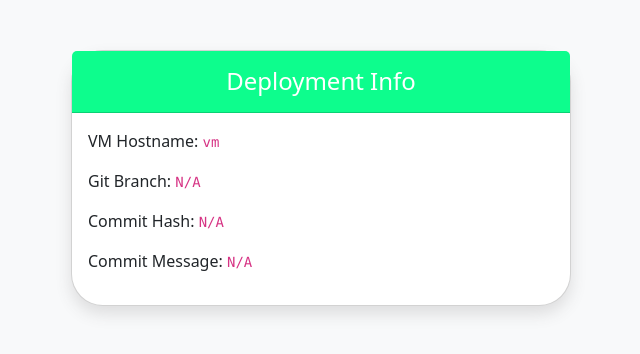
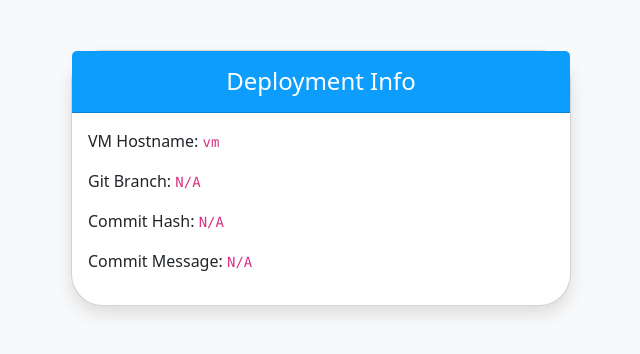
Before and after one commit to imnasim31415/vm-web-app, a Flask app: page / in a window 1280 px wide. Shown: the top 354 px of the page, without its empty margins (319-959 px from the left). Run offline with Flask 3, Linux system fonts and the light colour scheme.

Commit message:
css changed

```diff
--- a/templates/index.html
+++ b/templates/index.html
@@ -22,7 +22,7 @@
         box-shadow: 0 0.5rem 1rem rgba(75, 70, 70, 0.15);
       }
       .card-header {
-        background-color: #0dfd8d;
+        background-color: #0d9dfd;
         color: white;
         border-top-left-radius: 1rem;
         border-top-right-radius: 1rem;
```
